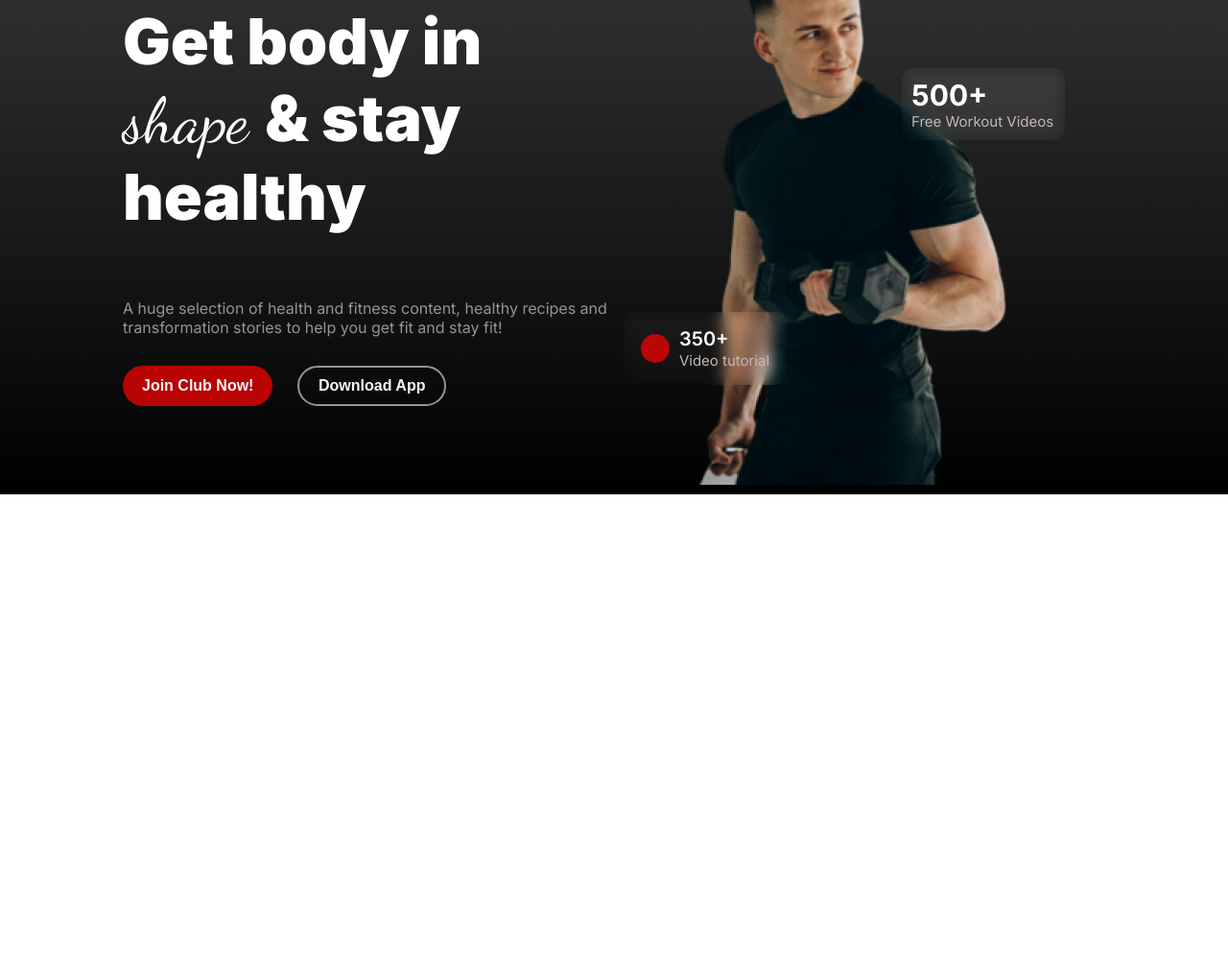
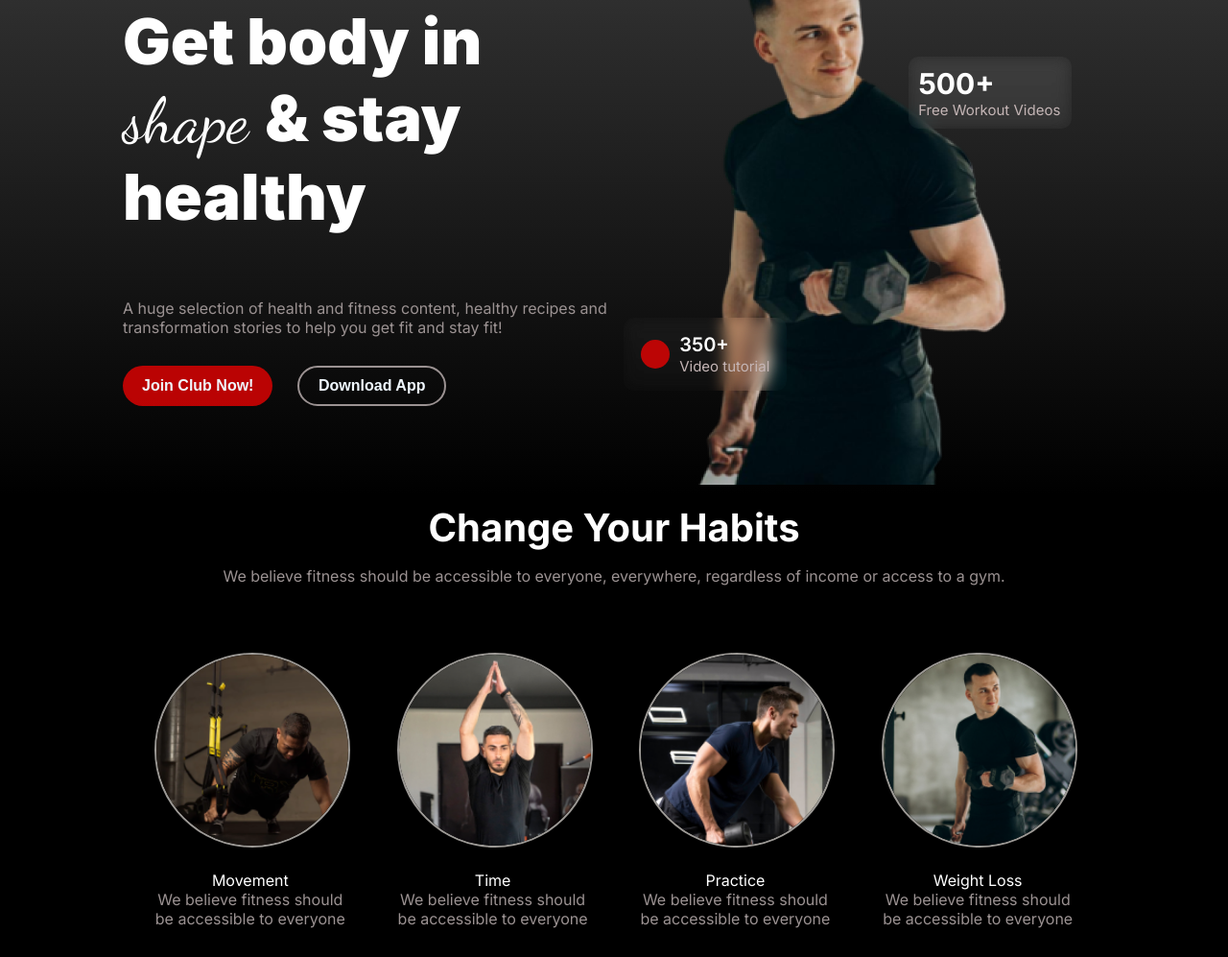
Before and after one commit to sasruet/Assignment-02, a plain HTML site: page index.html in a window 1280 px wide. Shown: the part 149-1146 px from the top of the page at 96% size. Before the commit the page ends 800 px from the top, so only its background shows below. Drawn offline with Linux system fonts and the light colour scheme; a web font is replaced by a local one.

Commit message:
section-2 completed

```diff
--- a/css/style.css
+++ b/css/style.css
@@ -122,8 +122,8 @@ nav > img{
     padding:0px 10px;
     justify-content: center;
     position: relative;
-    top:400px;
-    left: 10px;
+    top:70%;
+    left:2%;
 }
 .video-workout{
     background-color: transparent;
@@ -136,8 +136,8 @@ nav > img{
     width: 150px;
     padding:10px;
     position: relative;
-    top:70px;
-    left: 300px;
+    top:10%;
+    left: 60%;
 }
 .section-1{
     display: flex;
@@ -145,6 +145,44 @@ nav > img{
     align-items: center;
     padding: 10px 10%;
     justify-content: space-between;
+}
+.habit-txt-container{
+    text-align: center;
+    padding-bottom: 20px;
+}
+.habit-txt{
+    margin: 0%;
+    color: white;
+    font-size: 40px;
+    font-weight: 700;
+}
+.section-2{
+    background-color: black;
+    padding: 10px 10%;
+}
+.single-card{
+    padding: 20px;
+    width: 200px;
+    text-align: center;
+    border-radius: 10px;
+}
+.single-card > img{
+    border-radius: 50%;
+    width: 100%;
+    border: 2px solid rgb(156, 153, 149);
+}
+.card-heading{
+    color: white;
+    font-size: medium;
+}
+.card-text{
+    padding-top: 20px;
+}
+.card-container{
+    display: flex;
+    justify-content: space-evenly;
+    align-items: center;
+    flex-wrap: wrap;
 }
 @media (min-width:577px) and (max-width:992px) {
     nav{
@@ -157,6 +195,11 @@ nav > img{
     .w-50{
         width: 100%;
     }
+    .section-2{
+        background-color: black;
+        padding: 10px 0%;
+    }
+
 }
 @media (max-width:576px) {
     nav{
@@ -172,7 +215,7 @@ nav > img{
     }
     .section-1{
         flex-direction: column;
-        padding: 10px 3%;
+        margin: auto;
     }
     .two-button{
         gap: 0px;
--- a/index.html
+++ b/index.html
@@ -54,7 +54,44 @@
     </section>
     <section class="section-2">
         <div>
-
+            <div class="habit-txt-container">
+                <p class="habit-txt">
+                    Change Your Habits
+                </p>
+                <p class="description">
+                    We believe fitness should be accessible to everyone, everywhere, regardless of income or access to a gym.
+                </p>
+            </div>
+            <div class="card-container">
+                <div class="single-card">
+                    <img src="./images/image 3.png" alt="">
+                    <div class="card-text">
+                        <span class="card-heading"> Movement</span> <br>
+                        <span class="description">We believe fitness should be accessible to everyone</span>
+                    </div>
+                </div>
+                <div class="single-card">
+                    <img src="./images/image 2.png" alt="">
+                    <div class="card-text">
+                        <span class="card-heading"> Time</span> <br>
+                        <span class="description">We believe fitness should be accessible to everyone</span>
+                    </div>
+                </div>
+                <div class="single-card">
+                    <img src="./images/image 4.png" alt="">
+                    <div class="card-text">
+                        <span class="card-heading"> Practice</span> <br>
+                        <span class="description">We believe fitness should be accessible to everyone</span>
+                    </div>
+                </div>
+                <div class="single-card">
+                    <img src="./images/image 5.png" alt="">
+                    <div class="card-text">
+                        <span class="card-heading"> Weight Loss</span> <br>
+                        <span class="description">We believe fitness should be accessible to everyone</span>
+                    </div>
+                </div>
+            </div>
         </div>
     </section>
     <footer>
```
